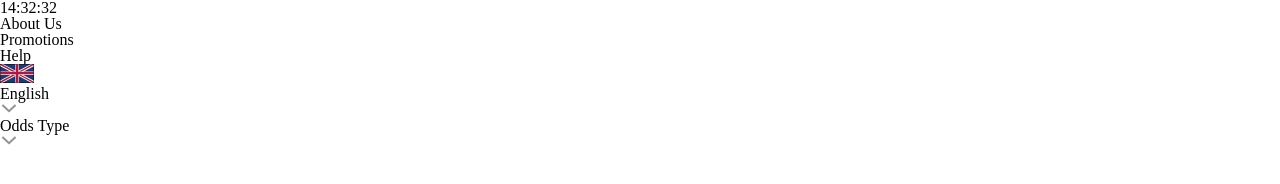
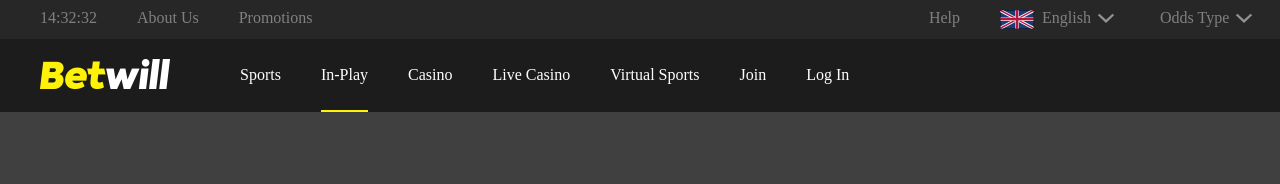
Before and after one commit to SabaMania/Betwill_Home, a plain HTML site: page index.html in a window 1280 px wide. Drawn offline with Linux system fonts and the light colour scheme; a web font is replaced by a local one.

Commit message:
add second header

```diff
--- a/index.html
+++ b/index.html
@@ -17,22 +17,62 @@
     <link rel="stylesheet" type="text/css" href="styles/style.css">
 
 <body>
-    <header>
-        <nav>
-            <ul>
-                <li>14:32:32</li>
-                <li>About Us</li>
-                <li>Promotions</li>
-                <li>Help</li>
-                <div>
-                    <img src="images/english.png" alt="EnglishIcon">
-                    <li>English </li>
-                    <img src="images/down.svg" alt="DownArrow">
+    <header class="container">
+        <nav class="list">
+            <ul class="nav-bar">
+                <li class="navbar-li">14:32:32</li>
+                <a href="#">
+                    <li class="navbar-li">About Us</li>
+                </a>
+                <a href="">
+                    <li class="navbar-li">Promotions</li>
+                </a>
+            </ul>
+            <ul class="nav-bar2">
+                <a href="">
+                    <li class="navbar-li">Help</li>
+                </a>
+                <div class="next">
+                    <img class="english" src="images/english.png" alt="EnglishIcon">
+                    <li class="navbar-li">English </li>
+                    <img class="down" src="images/down.svg" alt="DownArrow">
                 </div>
-                <div>
-                    <li>Odds Type</li>
-                    <img src="images/down.svg" alt="DownArrow">
+                <div class="next">
+                    <li class="navbar-li">Odds Type</li>
+                    <img class="down" src="images/down.svg" alt="DownArrow">
                 </div>
+            </ul>
+        </nav>
+    </header>
+    <header class="container2">
+        <a href="#">
+            <img src="images/logo.png" alt="logo" class="logo">
+        </a>
+        <nav class="main-unorderd">
+            <ul class="main">
+                <a href="#">
+                    <li class="nav-lists">Sports</li>
+                </a>
+                <a href="#">
+                    <li class="nav-lists1">In-Play</li>
+                </a>
+                <a href="#">
+                    <li class="nav-lists">Casino</li>
+                </a>
+                <a href="#">
+                    <li class="nav-lists">Live Casino</li>
+                </a>
+                <a href="#">
+                    <li class="nav-lists">Virtual Sports</li>
+                </a>
+            </ul>
+            <ul class="main2">
+                <a href="#">
+                    <li class="nav-lists2">Join</li>
+                </a>
+                <a href="#">
+                    <li class="nav-lists">Log In</li>
+                </a>
             </ul>
         </nav>
     </header>
--- a/styles/style.css
+++ b/styles/style.css
@@ -1,3 +1,76 @@
-/* body {
+body {
     background-color: #404040;
-} */
+}
+/* header1 */
+.container {
+    background-color: #272727;
+    padding:10px 0 ;
+}
+.list {
+    display: flex;
+    justify-content: space-between;
+}
+.nav-bar {
+    display: flex;
+}
+.nav-bar2{
+    display: flex;
+}
+.navbar-li {
+    margin-left: 40px;
+    color: grey;
+}
+
+.next li{
+    margin-left: 0;
+}
+.next {
+    display: flex;
+    margin-left: 40px;
+    width: 120px;
+}
+.english {
+    margin-right: 8px;
+}
+.down {
+    margin-left: 5px;
+    width: 20px;
+}
+
+/* header2 */
+.container2 {
+    padding: 20px 40px 0 40px ;
+    display: flex;
+    background-color: #1c1c1c;
+}
+.logo{
+    margin: 0 30px 20px 0;
+}
+.main-unorderd {
+    display: flex;
+    justify-content: space-between;
+}
+.main{
+    display: flex;
+}
+.main2 {
+    display: flex;
+}
+.nav-lists {
+    color: white;
+    margin-left: 40px;
+    padding: 8px 0 20px 0;
+
+}
+.nav-lists1 {
+    color: white;
+    margin-left: 40px;
+    padding: 8px 0 27px 0;
+    border-bottom: 2px solid #fff209;
+}
+.nav-lists2{
+
+    color: white;
+    margin-left: 40px;
+    padding: 8px 0 27px 0;
+}
```
Also changed, not shown: images/logo.png (added).
